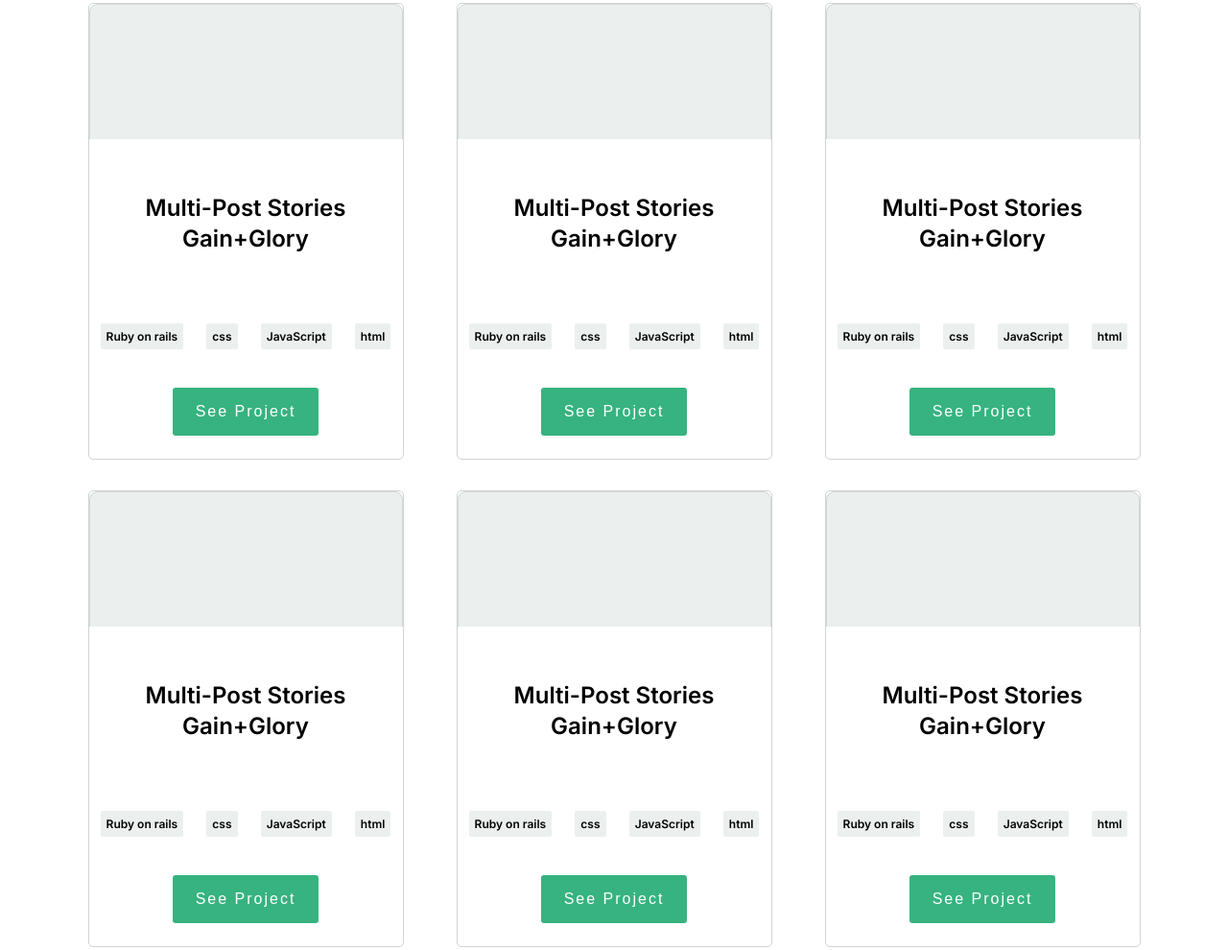
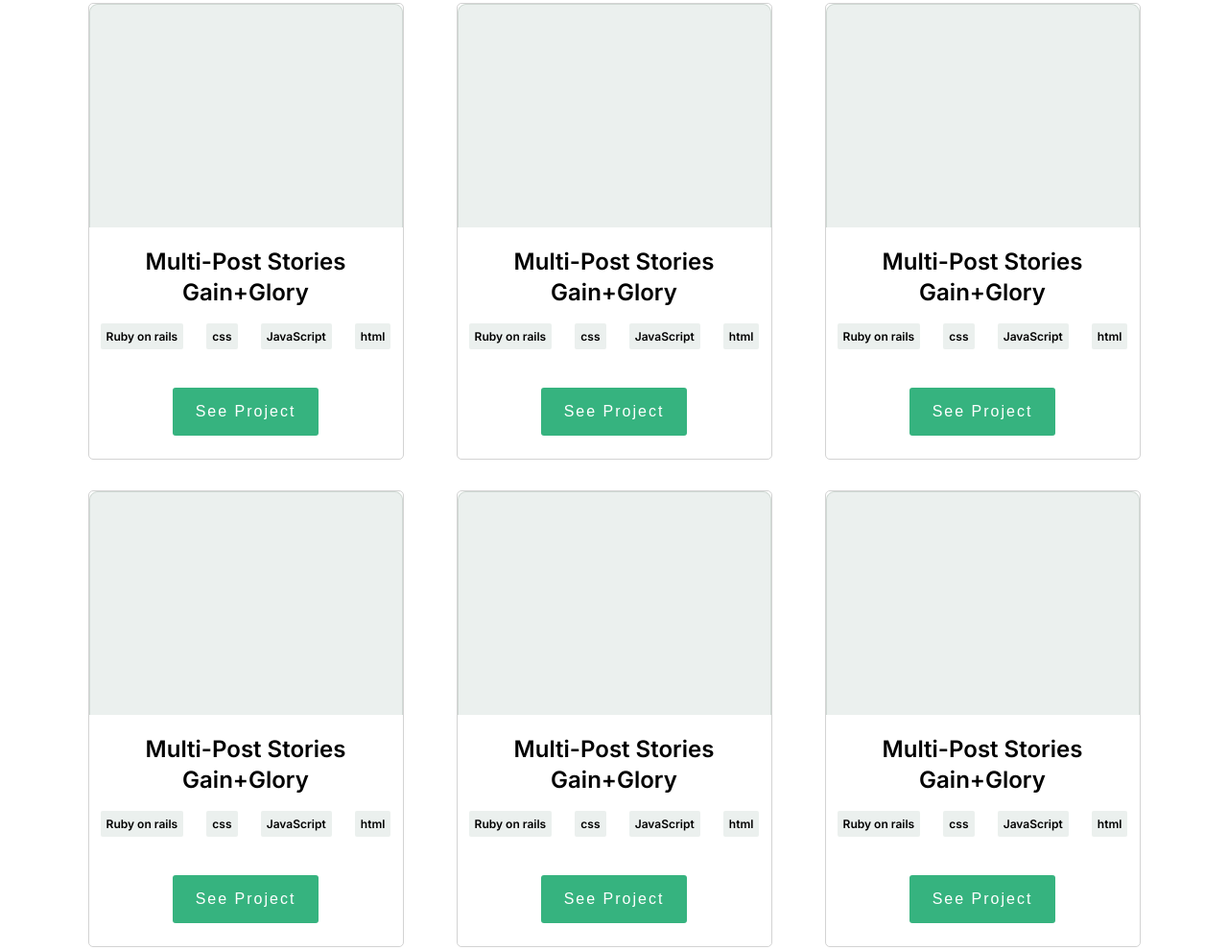
Before and after one commit to ShingiraiBhengesa/developer-portfolio-template, a website: page index.html in a window 1280 px wide. Shown: the part 1135-2125 px from the top of the page at 96% size. Drawn offline with Linux system fonts and the light colour scheme.

```diff
--- a/style.css
+++ b/style.css
@@ -337,7 +337,8 @@
 line-height: 32px;
 letter-spacing: 0em;
 text-align: center;
-
+margin-top: 20px;
+margin-bottom: 0;
 }
 
 .card-tags,
```
